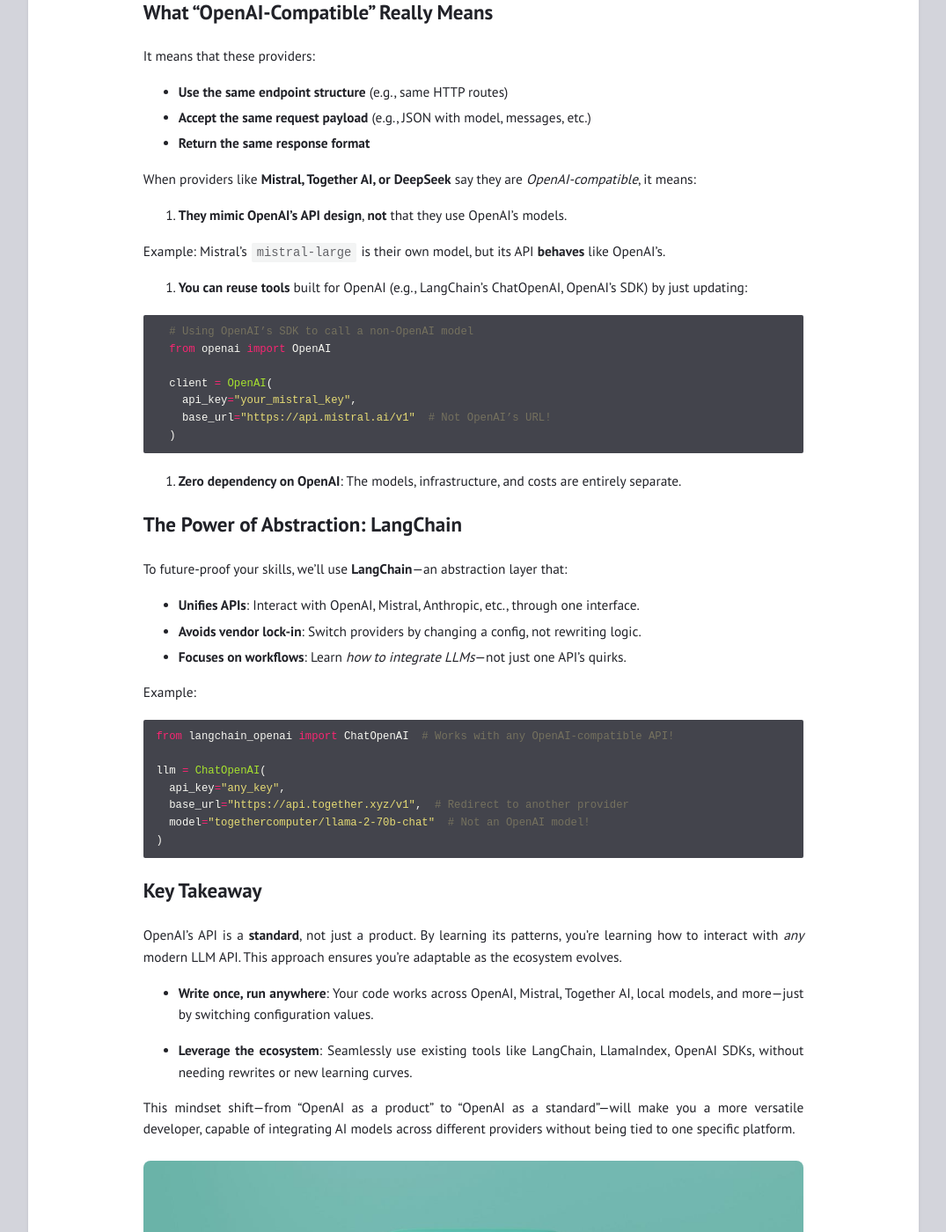
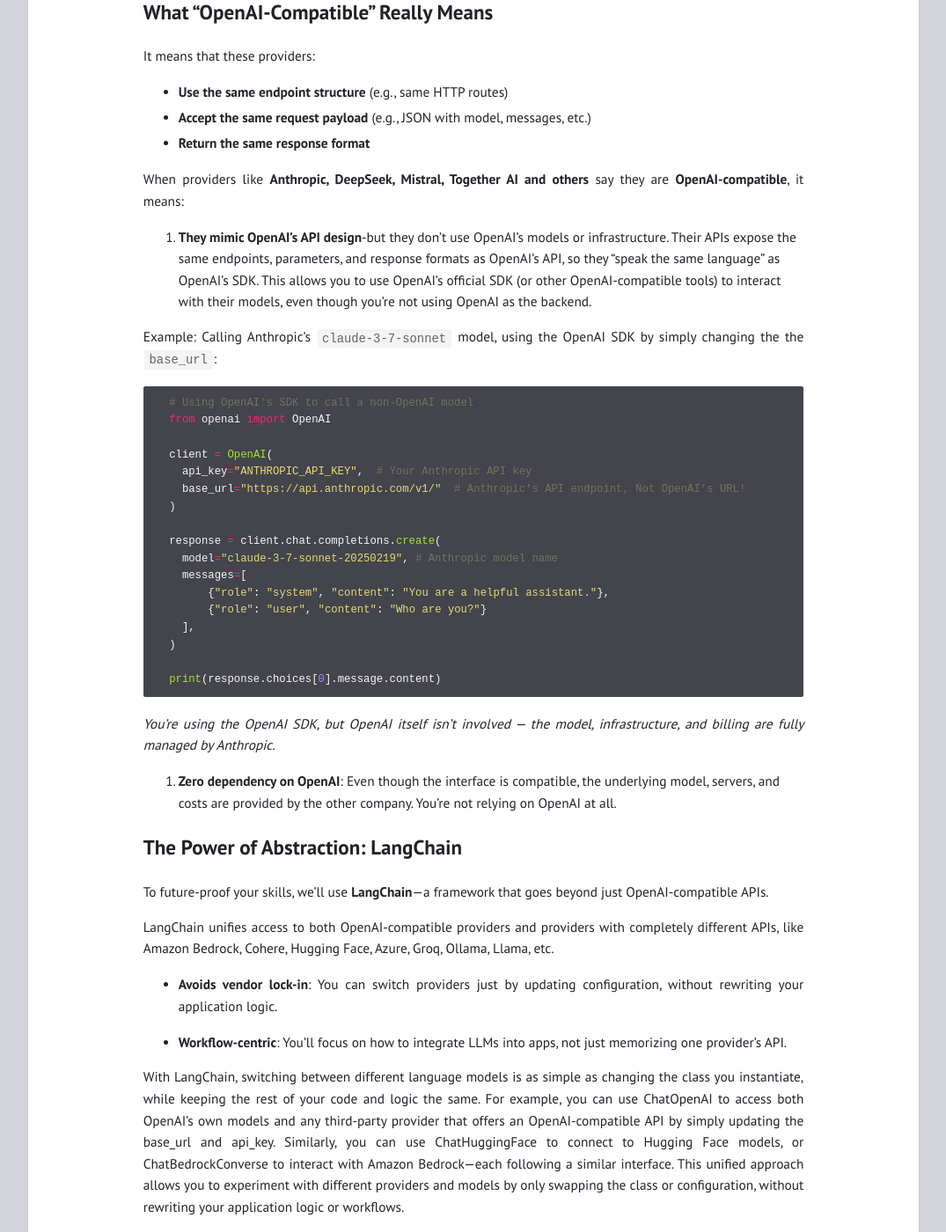
Before and after one commit to GiovaneIwamoto/markdown-blog-renderer, a Jekyll site: the page built from _posts/2025-01-10-module-1.md, in a window 1280 px wide and 1400 px high, scrolled down 11073 px. Shown: the whole window at 88% size, without its empty margins (102-1177 px from the left). Built offline with Jekyll 4.4.1, drawn with Linux system fonts in a browser that asks for light colours; some of the changed text lies outside the part shown.

Commit message:
feat: langchain explain

````diff
--- a/_posts/2025-01-10-module-1.md
+++ b/_posts/2025-01-10-module-1.md
@@ -271,71 +271,111 @@
 - **Accept the same request payload** (e.g., JSON with model, messages, etc.)
 - **Return the same response format**
 
-When providers like **Mistral, Together AI, or DeepSeek** say they are *OpenAI-compatible*, it means:
+When providers like **Anthropic, DeepSeek, Mistral, Together AI and others** say they are **OpenAI-compatible**, it means:
 
-1. **They mimic OpenAI’s API design**, **not** that they use OpenAI’s models.
+1. **They mimic OpenAI’s API design**-but they don’t use OpenAI’s models or infrastructure. Their APIs expose the same endpoints, parameters, and response formats as OpenAI’s API, so they “speak the same language” as OpenAI’s SDK. This allows you to use OpenAI’s official SDK (or other OpenAI-compatible tools) to interact with their models, even though you’re not using OpenAI as the backend.
 
-  Example: Mistral’s `mistral-large` is their own model, but its API **behaves** like OpenAI’s.
-
-2. **You can reuse tools** built for OpenAI (e.g., LangChain’s ChatOpenAI, OpenAI’s SDK) by just updating:
+  Example: Calling Anthropic’s `claude-3-7-sonnet` model, using the OpenAI SDK by simply changing the the `base_url`:
 
   ```python
   # Using OpenAI’s SDK to call a non-OpenAI model
   from openai import OpenAI
 
   client = OpenAI(
-    api_key="your_mistral_key",
-    base_url="https://api.mistral.ai/v1"  # Not OpenAI’s URL!
+    api_key="ANTHROPIC_API_KEY",  # Your Anthropic API key
+    base_url="https://api.anthropic.com/v1/"  # Anthropic's API endpoint, Not OpenAI’s URL!
   )
+
+  response = client.chat.completions.create(
+    model="claude-3-7-sonnet-20250219", # Anthropic model name
+    messages=[
+        {"role": "system", "content": "You are a helpful assistant."},
+        {"role": "user", "content": "Who are you?"}
+    ],
+  )
+
+  print(response.choices[0].message.content)
   ```
 
-3. **Zero dependency on OpenAI**: The models, infrastructure, and costs are entirely separate.
+  *You’re using the OpenAI SDK, but OpenAI itself isn’t involved — the model, infrastructure, and billing are fully managed by Anthropic.*
+
+2. **Zero dependency on OpenAI**: Even though the interface is compatible, the underlying model, servers, and costs are provided by the other company. You’re not relying on OpenAI at all.
 
 ## **The Power of Abstraction: LangChain**
 
-To future-proof your skills, we’ll use **LangChain**—an abstraction layer that:
+To future-proof your skills, we’ll use **LangChain**—a framework that goes beyond just OpenAI-compatible APIs.
 
-- **Unifies APIs**: Interact with OpenAI, Mistral, Anthropic, etc., through one interface.
-- **Avoids vendor lock-in**: Switch providers by changing a config, not rewriting logic.
-- **Focuses on workflows**: Learn *how to integrate LLMs*—not just one API’s quirks.
+LangChain unifies access to both OpenAI-compatible providers and providers with completely different APIs, like Amazon Bedrock, Cohere, Hugging Face, Azure, Groq, Ollama, Llama, etc.
 
-Example:
+- **Avoids vendor lock-in**: You can switch providers just by updating configuration, without rewriting your application logic.
+
+- **Workflow-centric**: You’ll focus on how to integrate LLMs into apps, not just memorizing one provider’s API.
+
+With LangChain, switching between different language models is as simple as changing the class you instantiate, while keeping the rest of your code and logic the same. For example, you can use ChatOpenAI to access both OpenAI’s own models and any third-party provider that offers an OpenAI-compatible API by simply updating the base_url and api_key. Similarly, you can use ChatHuggingFace to connect to Hugging Face models, or ChatBedrockConverse to interact with Amazon Bedrock—each following a similar interface. This unified approach allows you to experiment with different providers and models by only swapping the class or configuration, without rewriting your application logic or workflows.
 
 ```python
-from langchain_openai import ChatOpenAI  # Works with any OpenAI-compatible API!
+from langchain_openai import ChatOpenAI
 
 llm = ChatOpenAI(
-  api_key="any_key",
-  base_url="https://api.together.xyz/v1",  # Redirect to another provider
-  model="togethercomputer/llama-2-70b-chat"  # Not an OpenAI model!
+    model="gpt-4o",
+    temperature=0,
+    max_tokens=None,
+    timeout=None,
+    max_retries=2,
+    # api_key="...",
+    # base_url="...",
+)
+```
+
+```python
+from langchain_huggingface import ChatHuggingFace, HuggingFaceEndpoint
+
+llm = HuggingFaceEndpoint(
+    repo_id="HuggingFaceH4/zephyr-7b-beta",
+    task="text-generation",
+    max_new_tokens=512,
+    do_sample=False,
+    repetition_penalty=1.03,
+)
+
+chat_model = ChatHuggingFace(llm=llm)
+```
+
+```python
+from langchain_aws import ChatBedrockConverse
+
+llm = ChatBedrockConverse(
+    model_id="anthropic.claude-3-5-sonnet-20240620-v1:0",
+    # temperature=...,
+    # max_tokens=...,
+    # other params...
 )
 ```
 
 ## **Key Takeaway**
 
-OpenAI’s API is a **standard**, not just a product. By learning its patterns, you’re learning how to interact with *any* modern LLM API. This approach ensures you’re adaptable as the ecosystem evolves.
+OpenAI’s API is not just a product—it’s become a standard interface for interacting with large language models. By learning its patterns and using tools like LangChain, you’ll be prepared to work with OpenAI, OpenAI-compatible providers, and many others—through a unified approach.
 
-- **Write once, run anywhere**: Your code works across OpenAI, Mistral, Together AI, local models, and more—just by switching configuration values.
+  - **Write once, run anywhere**: The same code works across providers by simply changing configuration settings.
 
-- **Leverage the ecosystem**: Seamlessly use existing tools like LangChain, LlamaIndex, OpenAI SDKs, without needing rewrites or new learning curves.
+This mindset shift—from “learning a single API” to “learning a standard and abstraction” makes you a versatile, future-ready developer, able to integrate AI models across platforms.
 
-This mindset shift—from "OpenAI as a product" to "OpenAI as a standard"—will make you a more versatile developer, capable of integrating AI models across different providers without being tied to one specific platform.
+*Below are additional resources about the OpenAI API, along with examples of providers that are compatible with the OpenAI API. Notice how they use the OpenAI SDK by simply updating the base_url to point to a different provider.*
 
-
-<div style="display: flex; gap: 20px; flex-wrap: wrap;">
+<div style="display: flex; gap: 20px; justify-content: center; flex-wrap: wrap;">
   <a href="https://medium.com/data-professor/beginners-guide-to-openai-api-a0420bc58ee5" target="_blank">
     <img src="{{ '/assets/images/open_ai_guide.png' | relative_url }}" alt="OpenAI Guide"
-         style="width: 40%px; height: auto; border-radius: 8px;" />
+         style="width: 30%; height: auto; border-radius: 8px;" />
   </a>
 
   <a href="https://docs.anthropic.com/en/api/openai-sdk" target="_blank">
     <img src="{{ '/assets/images/anthropic_open_ai.png' | relative_url }}" alt="Anthropic OpenAI"
-         style="width: 40%px; height: auto; border-radius: 8px;" />
+         style="width: 30%; height: auto; border-radius: 8px;" />
   </a>
 
   <a href="https://api-docs.deepseek.com" target="_blank">
     <img src="{{ '/assets/images/deepseek_openai.png' | relative_url }}" alt="DeepSeek OpenAI"
-         style="width: 40%px; height: auto; border-radius: 8px;" />
+         style="width: 30%; height: auto; border-radius: 8px;" />
   </a>
 </div>
 
````
